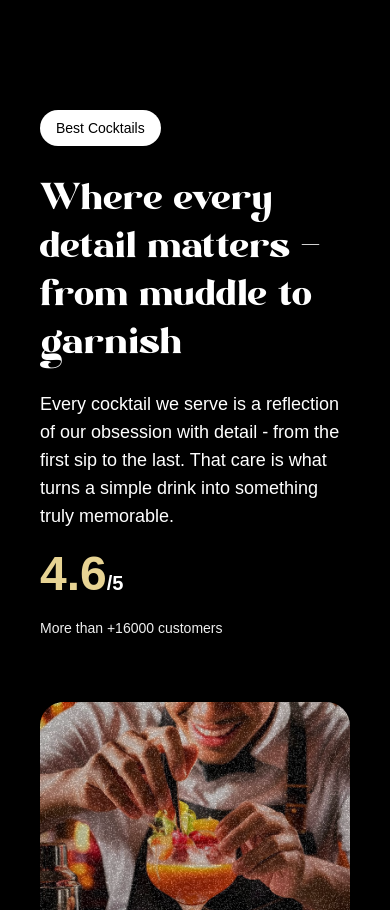
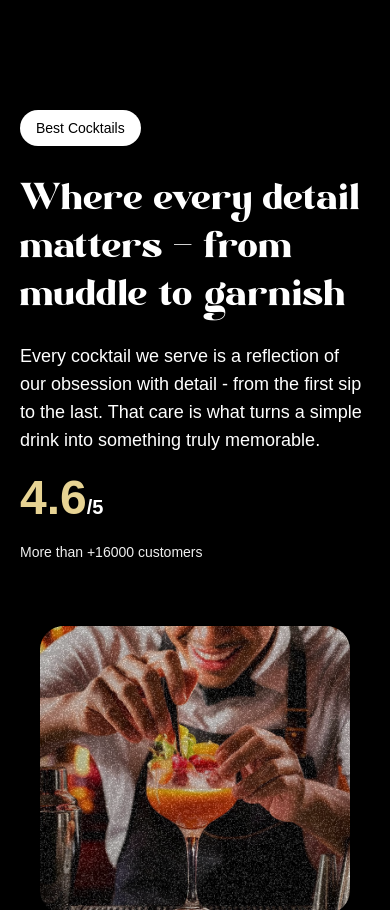
Before and after one commit to AgnikMukherjee/Elixir, a React (Vite) app in the folder client/: page / in a window 390 px wide. Shown: the part 1862-2772 px from the top of the page. Built offline with nearby package versions, Linux system fonts and the light colour scheme; a web font is replaced by a local one.

Commit message:
just added padding on about

```diff
--- a/client/src/components/About.jsx
+++ b/client/src/components/About.jsx
@@ -31,8 +31,8 @@ export default function About() {
         }, '-=0.5')
     })
   return (
-    <div id="about">
-        <div className="mb-16 md:px-0 px-5">
+    <div id="about" className='px-5'>
+        <div className="mb-16 md:px-0">
             <div className='content'>
                 <div className='md:col-span-8'>
                     <p className='badge'>Best Cocktails</p>
```
